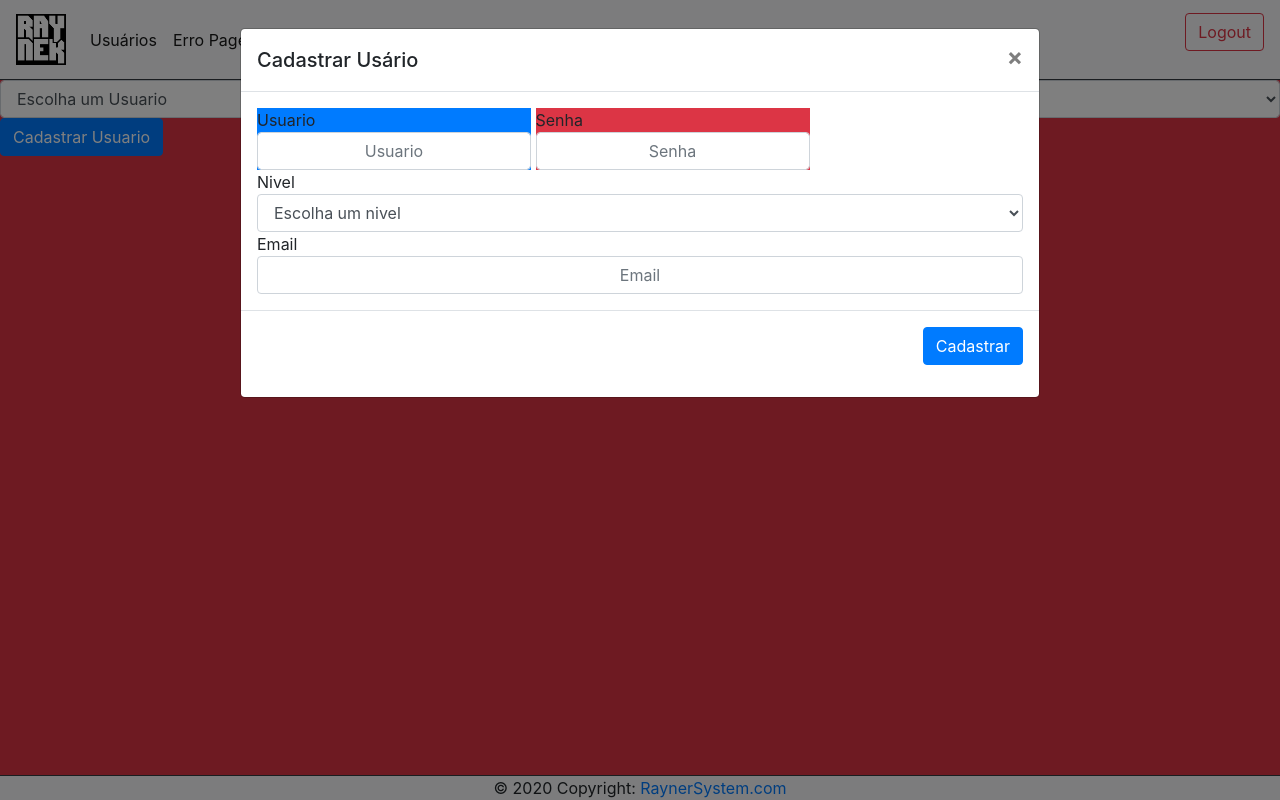
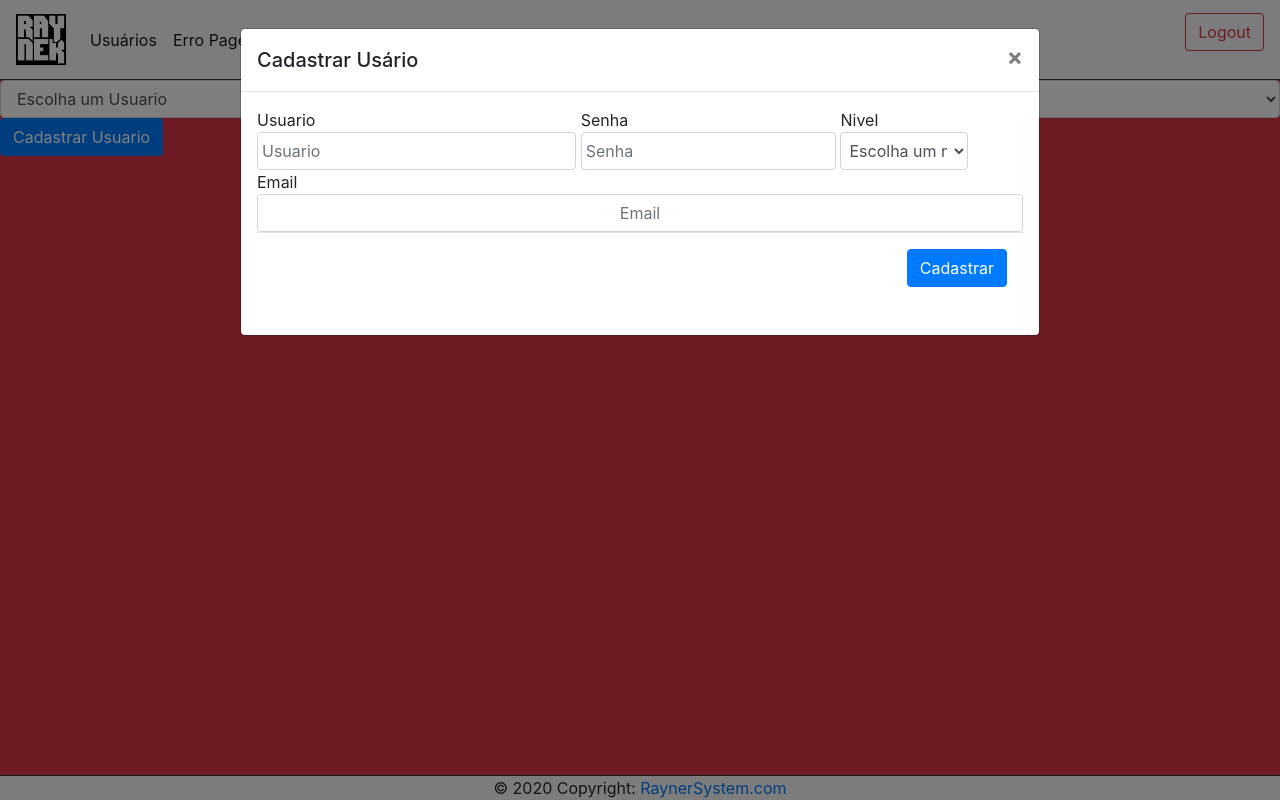
Before and after one commit to JeffRayner/RaynerSystem, a Flask app: page /usuarios in a window 1280 px wide, after a click on "Cadastrar Usuario". Run offline with Flask 2, Linux system fonts and the light colour scheme; data comes from the database, SQL or seed files in the repository; some libraries are stand-ins or nearby versions.

Commit message:
Modify Cad User

```diff
--- a/App/templates/forms/cadUser.html
+++ b/App/templates/forms/cadUser.html
@@ -11,7 +11,31 @@
             </div>
 
             <form action="">
+
                 <div class="modal-body">
+                    <div class="d-inline-block col-lg-5 p-0">
+                        <p class="m-auto">Usuario</p>
+                        <input type="text" class="form-control p-1 shadow-none" name="usuario" placeholder="Usuario" required>
+                    </div>
+                    <div class="d-inline-block col-lg-4 p-0">
+                        <p class="m-auto">Senha</p>
+                        <input type="password" class="form-control p-1 shadow-none" name="senha" placeholder="Senha" required>
+                    </div>
+                    <div class="d-inline-block col-lg-2 p-0">
+                        <p class="m-auto">Nivel</p>
+                        <select class="form-control p-1 shadow-none" required>
+                            <option value="" disabled selected>Escolha um nivel</option>
+                            {% for i in niveis %}
+                                <option value="{{ i.id }}">{{ i.nome}}</option>
+                            {% endfor %}
+                        </select>
+                    </div>
+                    <div class="d-inline p-0">
+                        <p class="m-auto">Email</p>
+                        <input type="text" class="form-control text-center shadow-none" name="Email" placeholder="Email" required>
+                    </div>
+
+                    <!--
                     <div class="d-inline-block bg-primary">
                         <p class="m-auto">Usuario</p>
                         <input type="text" class="form-control text-center shadow-none" name="usuario" placeholder="Usuario" required>
@@ -22,24 +46,15 @@
                         <input type="password" class="form-control text-center shadow-none" name="senha" placeholder="Senha" required>
                     </div>
 
-                    <div class="d-inline">
-                        <p class="m-auto">Nivel</p>
-                        <select class="form-control shadow-none" required>
-                            <option value="" disabled selected>Escolha um nivel</option>
-                            {% for i in niveis %}
-                                <option value="{{ i.id }}">{{ i.nome}}</option>
-                            {% endfor %}
-                        </select>
-                    </div>
 
-                    <div class="d-inline">
-                        <p class="m-auto">Email</p>
-                        <input type="text" class="form-control text-center shadow-none" name="Email" placeholder="Email" required>
-                    </div>
+
+
                 </div>
+                  -->
                 <div class="modal-footer">
                     <button type="submit" class="btn btn-primary">Cadastrar</button>
                 </div>
+
             </form>
         </div>
     </div>
```
